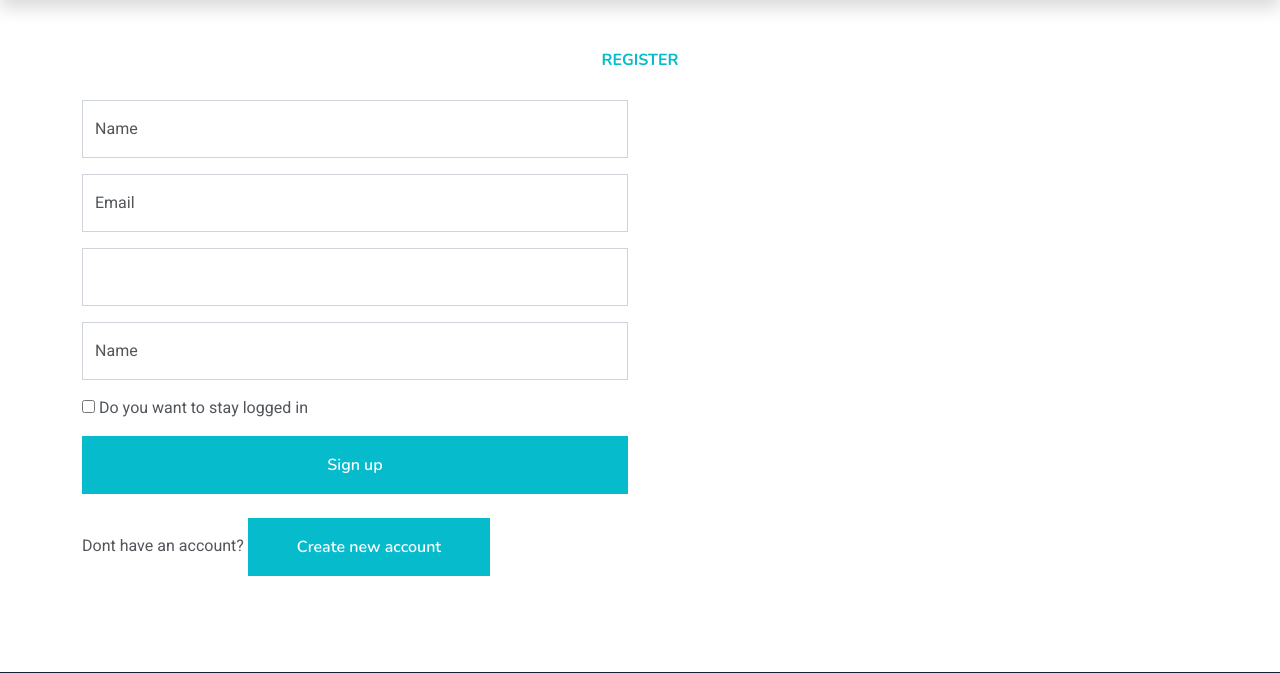
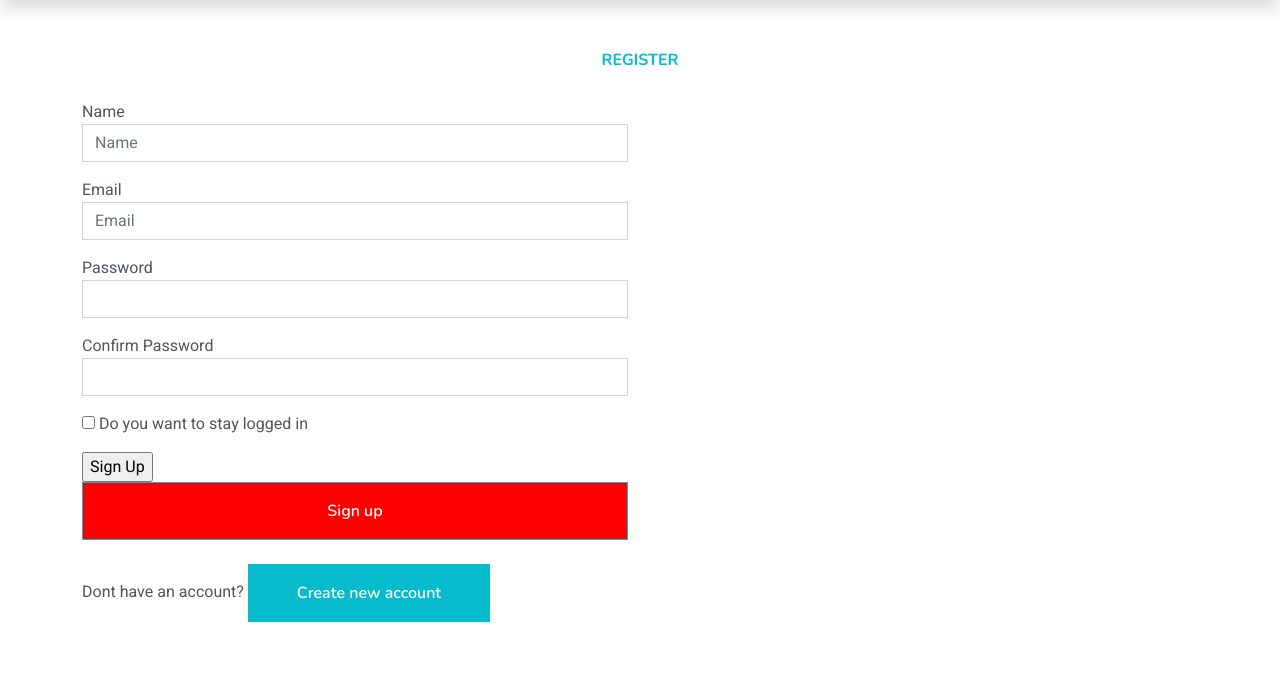
Before and after one commit to Hussaina78/elearning, a Flask app: page /register in a window 1280 px wide. Shown: the part 75-748 px from the top of the page. Run offline with Flask 2, Linux system fonts and the light colour scheme; some libraries are stand-ins or nearby versions.

Commit message:
Second commit

```diff
--- a/lms/forms.py
+++ b/lms/forms.py
@@ -27,3 +27,12 @@ class Logininstructor(FlaskForm):
     rememberme = BooleanField('Keep me logged in? ')
     password = PasswordField('Password', validators=[DataRequired()])
     submit = SubmitField('Sign Up')
+
+class Registerinstructor(FlaskForm):
+
+    email = StringField('Email', render_kw={'placeholder':'Email'}, validators=[DataRequired(), Email()])
+    password = PasswordField('Password', validators=[DataRequired()])
+    username = StringField('username', render_kw={'placeholder':'Enter username'}, validators=[DataRequired()])
+    rememberme = BooleanField('Keep me logged in? ')
+
+    submit = SubmitField('Sign Up')
--- a/lms/routes.py
+++ b/lms/routes.py
@@ -1,6 +1,6 @@
 from flask import Flask, render_template
 from lms import app
-from lms.forms import Registration
+from lms.forms import Registration,Login
 
 
 
@@ -10,21 +10,25 @@ def home():
     return render_template('index.html')
 
 
-@app.route('/login')
-def login():
-
-    return render_template('login.html')
-
 
 @app.route('/logininstructor')
 def logininstructor():
     return render_template('logininstructor.html')
 
 
-@app.route('/register')
+@app.route('/register', methods=['GET' ,'POST'])
 def register():
     form = Registration()
+    if form.validate_on_submit():
+        print("hello world")
+        #..return redirect(url_for('.index'))
     return render_template('register.html',form = form)
+
+
+@app.route('/login')
+def login():
+    form = Login()
+    return render_template('login.html',form = form)
 
 
 
--- a/lms/templates/register.html
+++ b/lms/templates/register.html
@@ -16,41 +16,40 @@
 
             <div class="row g-4">
                 <div class="col-lg-6 col-md-12 wow fadeInUp" data-wow-delay="0.5s">
-                    <form>
+                    <form action="/register" method="POST"><!--for every action taken, send it to the register page-->
                         <div class="row g-3">
                             <div class="col-md-12">
-                                <div class="form-floating">
-                                    {{ form.name.label }} {{ form.name(class = "form-control") }}
-                                </div>
+                                 {{ form.name.label }} {{ form.name(class = "form-control") }}
+
                             </div>
                             <div class="col-md-12">
-                                <div class="form-floating">
-                                  <!--  <input type="email" class="form-control" id="email" placeholder="Your Email">
+                                    <!--  <input type="email" class="form-control" id="email" placeholder="Your Email">
                                     <label for="email">Your Email</label> -->
                                     {{ form.email.label }} {{ form.email(class = "form-control") }}
-                                </div>
+
                             </div>
                             <div class="col-md-12">
-                                <div class="form-floating">
+
                                    <!-- <input type="password" class="form-control" id="name" placeholder="Password">
                                     <label for="name">Password</label>  -->
-                                    {{ form.name.password }} {{ form.password(class = "form-control") }}
-                                </div>
+                                    {{ form.password.label }} {{ form.password(class = "form-control") }}
+
                             </div>
 
                             <div class="col-md-12">
-                                <div class="form-floating">
+
                                   <!--  <input type="password" class="form-control" id="name" placeholder="Confirm Password">
                                     <label for="name"> Confirm Password</label> -->
-                                    {{ form.name.label }} {{ form.confirmpassword(class = "form-control") }}
-                                </div>
+                                    {{ form.confirmpassword.label }} {{ form.confirmpassword(class = "form-control") }}
+
                             </div>
                             <div class="col-md-12">
                                     <input type="checkbox" id="name">
                                     <label for="name">Do you want to stay logged in</label>
                             </div>
                             <div class="col-12">
-                                <button class="btn btn-primary w-100 py-3" type="submit">Sign up</button>
+                                {{ form.submit()}}
+                                <button class="btn btn-primary w-100 py-3" type="submit" style="background-color: red;">Sign up</button>
                             </div>
 
                         </div>
```
Also changed, not shown: lms/templates/login.html (+9 -6 lines), lms/templates/registerinstructor.html (+12 -0 lines).
